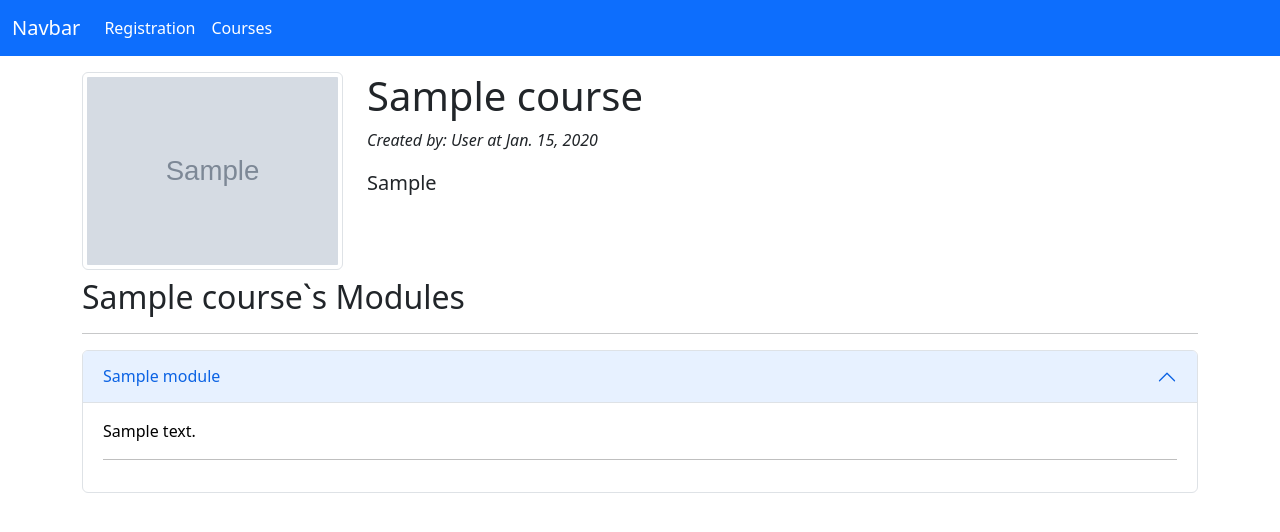
After one commit to SlawCzech/lms, a Django app: page /courses/1/ in a window 1280 px wide. The commit adds this page. Shown: the top 532 px of the page. Run offline with Django 4.2, Linux system fonts and the light colour scheme; tables that the repository leaves empty hold one stand-in row (values such as "Sample post"); grey boxes marked "Sample" are stand-in pictures; parts of the project's set-up code (start-up, migrations or seed data) failed here and were passed over; some libraries are stand-ins or nearby versions.

Commit message:
users and permissions

```diff
--- a/courses/models.py
+++ b/courses/models.py
@@ -85,7 +85,7 @@ class ItemBase(models.Model):
         abstract = True
 
     def render(self):
-        return render_to_string(f'courses/content/{self._meta.model_name}.html', {'item': self})
+        return render_to_string(f'courses/contents/{self._meta.model_name}.html', {'item': self})
 
 
 class Text(ItemBase):
--- /dev/null
+++ b/courses/templates/courses/contents/image.html
@@ -0,0 +1 @@
+<img src="/media/{{ item.content }}" alt="">
--- /dev/null
+++ b/courses/templates/courses/contents/text.html
@@ -0,0 +1 @@
+<p>{{ item.content }}</p>
--- /dev/null
+++ b/courses/templates/courses/contents/video.html
@@ -0,0 +1,3 @@
+<iframe width="560" height="315" src="{{ item.content }}" title="YouTube video player"
+        frameborder="0" allow="accelerometer; autoplay; clipboard-write; encrypted-media; gyroscope; picture-in-picture"
+        allowfullscreen></iframe>
--- /dev/null
+++ b/courses/templates/courses/course_page.html
@@ -0,0 +1,71 @@
+{% extends 'base.html' %}
+
+{% block container %}
+    <div class="row">
+        <div class="col-md-3 col-md-offset-2">
+            <img src="{{ course.course_image.url }}" alt="{{ course.title }}" class="img-thumbnail">
+        </div>
+        <div class="col-md-9">
+            <h1>{{ course.title }}</h1>
+            <p><i>Created by: {{ course.owner.fullname }} at {{ course.created|date }}</i></p>
+            <p class="lead my-3">{{ course.overview }}</p>
+            {% if user.is_authenticated %}
+                {% if user.id == course.owner.id %}
+                    <p class="lead mb-0 btn-group-sm">
+                        <a href="{% url 'courses:course-edit' slug=course.slug %}" class="btn btn-danger">Edit course</a>
+                        <a href="{% url 'courses:course-delete' slug=course.slug %}" class="btn btn-danger">Delete course</a>
+                        <a href="" class="btn btn-danger">Edit modules</a>
+                    </p>
+                {% else %}
+                    <p class="lead mb-0 btn-group-sm">
+                        {% if not user in course.students.all %}
+                            <form action="" method="post">
+                                {% csrf_token %}
+                                <input type="submit" class="btn btn-danger float-end ml-2" value="Take this course">
+                            </form>
+                        {% else %}
+                            <a href="" class="btn btn-success">View course</a>
+                        {% endif %}
+                    </p>
+                {% endif %}
+            {% endif %}
+        </div>
+    </div>
+
+    <div class="row mt-2">
+        <div class="col">
+            {% if course.modules.count %}
+                <h2>{{ course.title }}`s Modules</h2>
+                <hr>
+                <ul class="nav nav-pills flex-column">
+                    <div class="accordion" id="accordionExample">
+                        {% for module in course.modules.all %}
+                            <div class="accordion-item">
+                                <h2 class="accordion-header" id="headingOne">
+                                    <button class="accordion-button {% if not forloop.first %}collapsed{% endif %}" type="button" data-bs-toggle="collapse"
+                                            data-bs-target="#collapse{{ module.order }}" aria-expanded="{% if forloop.first %}true {% else %} false{% endif %}"
+                                            aria-controls="collapseOne">
+                                        {{ module.title }}
+                                    </button>
+                                </h2>
+                                <div id="collapse{{ module.order }}" class="accordion-collapse collapse {% if forloop.first %}show{% endif %}"
+                                     aria-labelledby="headingOne" data-bs-parent="#accordionExample">
+                                    <div class="accordion-body">
+                                        {{ module.description }}
+                                        <hr>
+                                        {% if user.is_authenticated %}
+                                            {% for content in module.contents.all %}
+                                                {{ content.item.render }}
+                                            {% endfor %}
+
+                                        {% endif %}
+                                    </div>
+                                </div>
+                            </div>
+                        {% endfor %}
+                    </div>
+                </ul>
+            {% endif %}
+        </div>
+    </div>
+{% endblock %}
--- a/courses/templates/courses/courses_list.html
+++ b/courses/templates/courses/courses_list.html
@@ -11,7 +11,7 @@
                         <div class="card-body">
                             <h5 class="card-title">{{ course.title }}</h5>
                             <p class="card-text">{{ course.overview }}</p>
-                            <a href="" class="btn btn-primary">See course</a></div>
+                            <a href="{% url 'courses:course-detail' pk=course.pk %}" class="btn btn-primary">See course</a></div>
                     </div>
                     {% empty %}
                     <h2>No courses found.</h2>
--- a/courses/urls.py
+++ b/courses/urls.py
@@ -6,4 +6,8 @@ app_name = 'courses'
 
 urlpatterns = [
     path('', views.CoursesView.as_view(), name='courses'),
+    path('<int:pk>/', views.CourseDetailView.as_view(), name='course-detail'),
+    path('create/', views.CreatCourseView.as_view(), name='course-create'),
+    path('delete/<slug:slug>/', views.CourseDeleteView.as_view(), name='course-delete'),
+    path('edit/<slug:slug>/', views.CourseUpdateView.as_view(), name='course-edit'),
 ]
--- a/courses/views.py
+++ b/courses/views.py
@@ -1,9 +1,50 @@
-from django.shortcuts import render
-from django.views.generic import ListView
+from django.contrib.auth.mixins import LoginRequiredMixin, PermissionRequiredMixin
+from django.urls import reverse_lazy
+from django.views.generic import ListView, DetailView, CreateView, DeleteView, UpdateView
 
 from . import models
+from .permissions import AuthorManageMixin
+
 
 class CoursesView(ListView):
     model = models.Course
     template_name = 'courses/courses_list.html'
     context_object_name = 'courses'
+
+
+class CourseDetailView(DetailView):
+    model = models.Course
+    template_name = 'courses/course_page.html'
+    context_object_name = 'course'
+
+
+class CreatCourseView(LoginRequiredMixin, PermissionRequiredMixin, CreateView):
+    model = models.Course
+    fields = ('title', 'subject', 'slug', 'overview', 'course_image')
+    template_name = 'courses/create_course.html'
+    login_url = reverse_lazy('user:login')
+    success_url = reverse_lazy('courses:courses')
+    permission_required = 'courses.add_course'
+
+    def form_valid(self, form):
+        form.instance.owner = self.request.user
+        return super().form_valid(form)
+
+
+class CourseDeleteView(LoginRequiredMixin, PermissionRequiredMixin, AuthorManageMixin, DeleteView):
+    model = models.Course
+    template_name = 'courses/delete_course.html'
+    success_url = reverse_lazy('courses:courses')
+    permission_required = 'courses.delete_course'
+    login_url = reverse_lazy('user:login')
+    context_object_name = 'course'
+
+
+class CourseUpdateView(LoginRequiredMixin, PermissionRequiredMixin, AuthorManageMixin, UpdateView):
+    model = models.Course
+    fields = ('title', 'subject', 'overview', 'slug', 'course_image')
+    template_name = 'courses/update_course.html'
+    login_url = reverse_lazy('user:login')
+    success_url = reverse_lazy('courses:courses')
+    permission_required = 'courses.change_course'
+    context_object_name = 'course'
--- a/templates/partials/nav.html
+++ b/templates/partials/nav.html
@@ -21,9 +21,12 @@
 <li class="nav-item">
           <a class="nav-link active" aria-current="page" href="{% url 'courses:courses' %}">Courses</a>
         </li>
-          <li class="nav-item">
-          <a class="nav-link active" aria-current="page" href="{% url 'contact:form' %}">Contact</a>
+
+      {% if user.is_authenticated %}
+                <li class="nav-item">
+          <a class="nav-link active" aria-current="page" href="{% url 'courses:course-create' %}">Add course</a>
         </li>
+      {% endif %}
       </ul>
     </div>
   </div>
```
Also changed, not shown: courses/permissions.py (added, +9 -0 lines), courses/templates/courses/create_course.html (added, +19 -0 lines), courses/templates/courses/delete_course.html (added, +15 -0 lines), courses/templates/courses/update_course.html (added, +19 -0 lines), courses/templates/courses/contents/file.html (added), media/images/dfa.jpg (added), media/images/dfa_DwRC3a7.jpg (added), media/images/dfa_xg36OtJ.jpg (added), media/images/dfb.jpg (added), media/images/dfb_9fnAePW.jpg (added), media/images/dfp_eGvKBxn.jpg (added).
